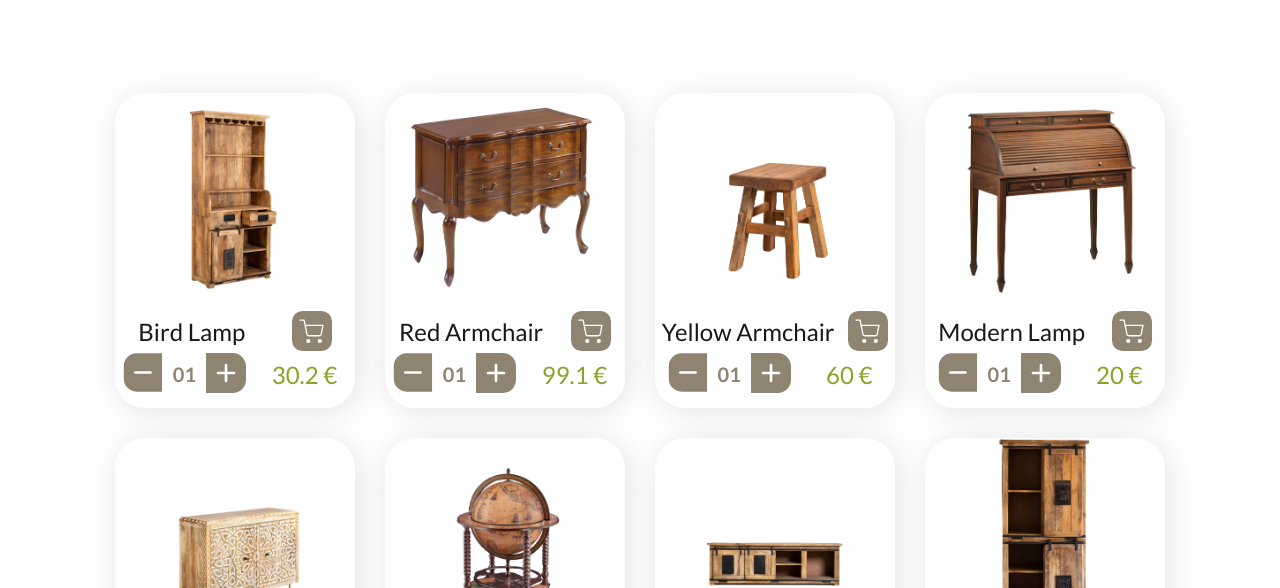
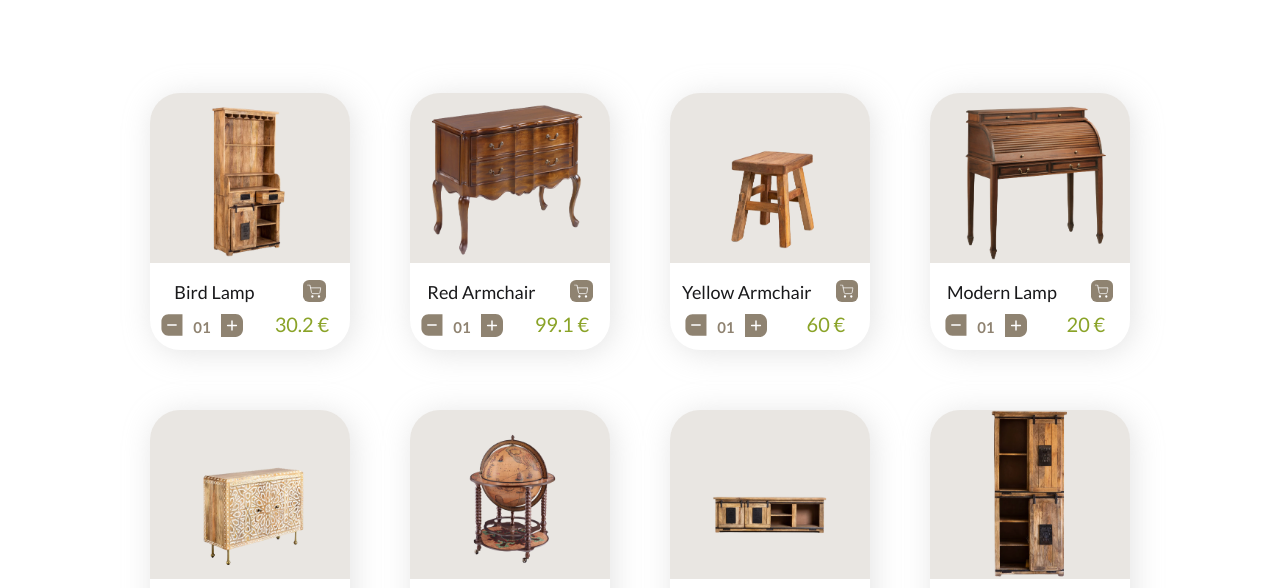
Before and after one commit to LittleZ17/MyCozyHome, a plain HTML site: page index.html in a window 1280 px wide. Shown: the part 206-794 px from the top of the page. Drawn offline with nearby package versions, Linux system fonts and the light colour scheme.

Commit message:
Media queries con desktop

```diff
--- a/styles/main.css
+++ b/styles/main.css
@@ -60,7 +60,6 @@
     display: flex;
     align-items: center;
     justify-content: center;
-
 }
 .cantidad button {
     background-color: white;
@@ -87,17 +86,31 @@
         justify-content: center;
         display: grid;
         grid-template-columns: repeat(4, 1fr);
-        gap: 3rem;
+        gap: 6rem;
     }
     .products .item{
-        display: flex;
-        align-items: center;
-        justify-content: center;
         margin-top: 0;
     }
     .imgProduct img {
-        width: 30vh;
-        border-radius: 30px 30px 0 0;
+        background-color: rgb(143, 131, 113, 0.2);
+        width: 25vh;
+    }
+    .infoProduct img {
+        width: 2.8vh;
+    }
+    .infoProduct div {
+        margin-top: 0.5rem;
     }
 
+    .infoProduct div h5 {
+        font-size: 1.8rem;
+    }
+    .infoProduct div h6 {
+        font-size: 1.5rem;
+    }
+    .infoProduct div p {
+        font-size: 2rem;
+    }
+
+
 }
```
